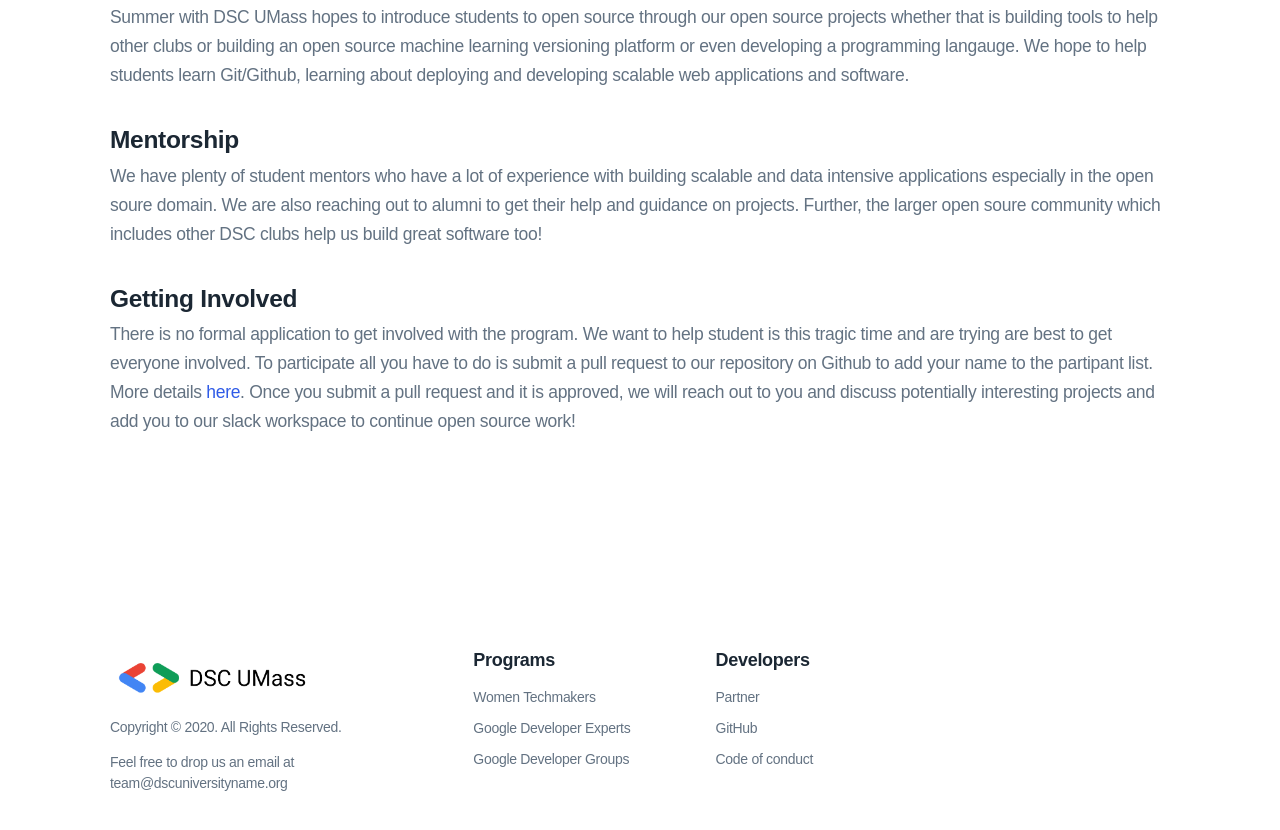
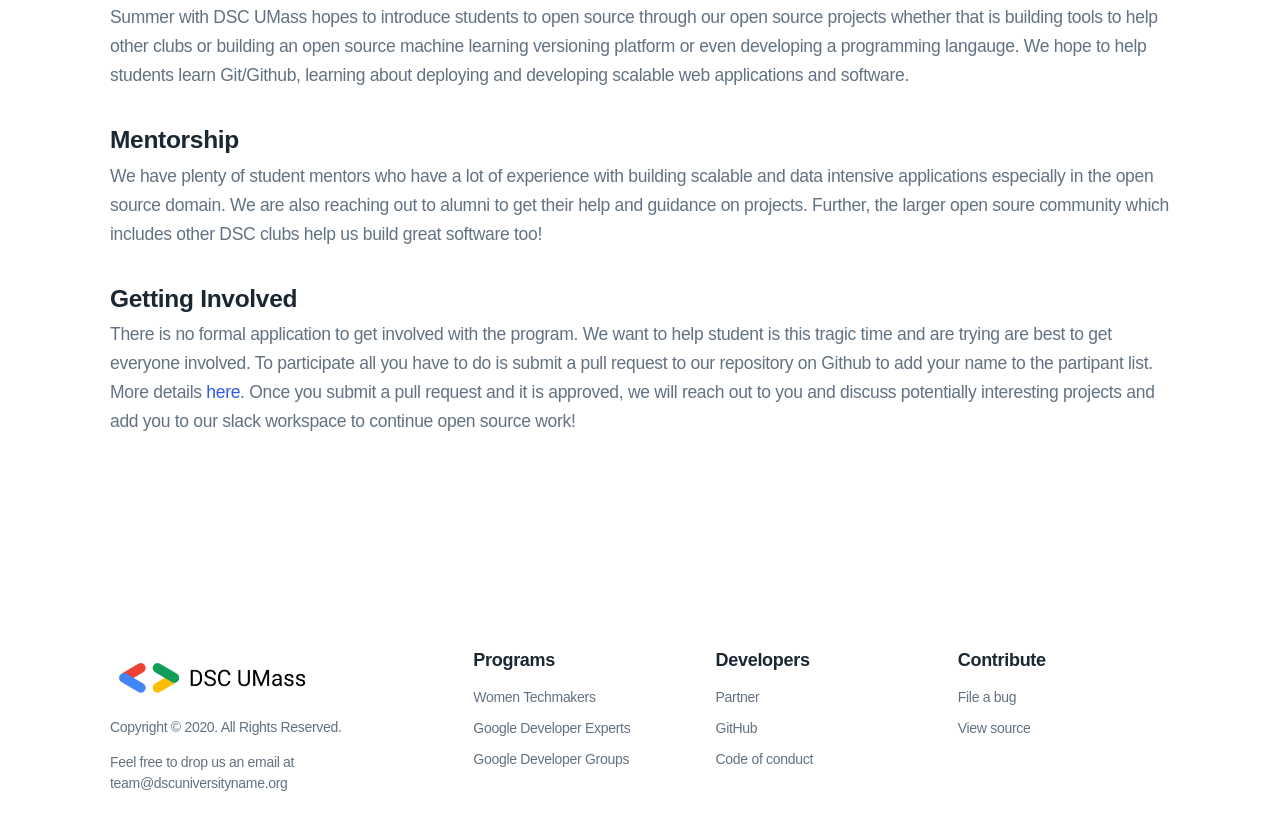
Before and after one commit to dsc-umass/umass-dsc-website, a website: page public/src/summer.html in a window 1280 px wide. Shown: the part 755-1585 px from the top of the page. Drawn offline with Linux system fonts and the light colour scheme; files that its build step writes are made by us from their sources; files whose address does not match are found by name; a web font is replaced by a local one.

Commit message:
changing spellings

```diff
--- a/public/src/summer.html
+++ b/public/src/summer.html
@@ -79,7 +79,7 @@
      <br>
      <h3 class="zuri">Mentorship</h3>
 
-     <p class="lead">We have plenty of student mentors who have a lot of experience with building scalable and data intensive applications especially in the open soure domain. We are also reaching out to alumni to get their help and guidance on projects. Further, the larger open soure community which includes other DSC clubs help us build great software too!
+     <p class="lead">We have plenty of student mentors who have a lot of experience with building scalable and data intensive applications especially in the open source domain. We are also reaching out to alumni to get their help and guidance on projects. Further, the larger open soure community which includes other DSC clubs help us build great software too!
 
      </p>
 
@@ -143,6 +143,19 @@
                             </ul>
                         </div>
                     </div>
+                    <div class="col-md-4">
+                        <div class="footer-widget">
+                            <h4 class="footer-widget__title">Contribute</h4>
+                            <ul class="list-unstyled">
+                                <li>
+                                    <a href="https://github.com/kelvinkamau/Vibranium/issues/new?template=documentation-bug.md" target="_blank" rel="noopener noreferrer">File a bug</a>
+                                </li>
+                                <li>
+                                    <a href="https://github.com/kelvinkamau/Vibranium" target="_blank" rel="noopener noreferrer">View source</a>
+                                </li>
+                            </ul>
+                        </div>
+                    </div>
                 </div>
             </div>
         </div>
```
Also changed, not shown: public/summer.html (+1 -1 lines).
